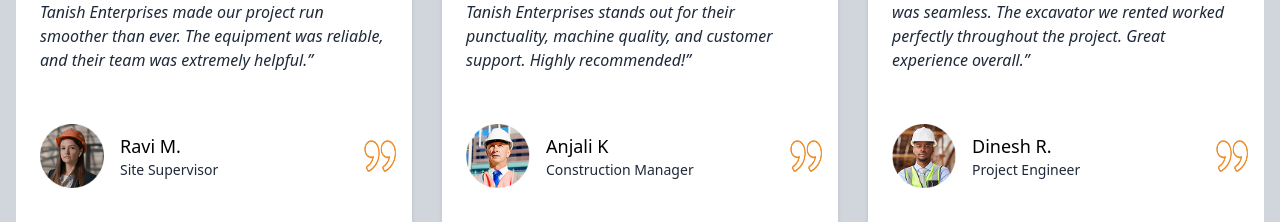
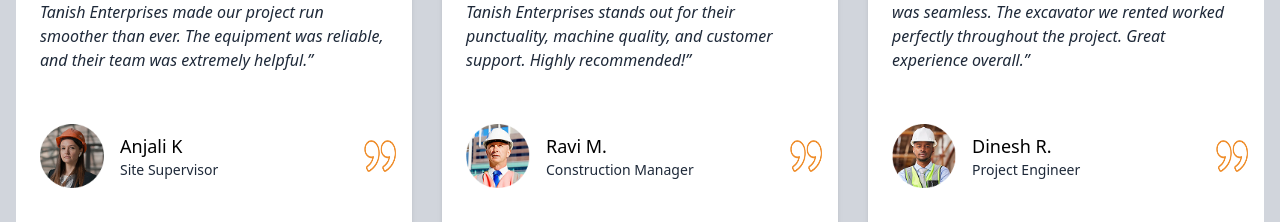
Before and after one commit to Manish6906/Construction, a React (Vite) app: page / in a window 1280 px wide. Shown: the part 4427-4649 px from the top of the page. Built offline with nearby package versions, Linux system fonts and the light colour scheme.

Commit message:
name chng

```diff
--- a/src/Components/MainPage/Testimonials.jsx
+++ b/src/Components/MainPage/Testimonials.jsx
@@ -15,13 +15,13 @@
 const testimonialsData = [
   {
     text: 'Outstanding service and top-notch machinery! Tanish Enterprises made our project run smoother than ever. The equipment was reliable, and their team was extremely helpful.',
-    name: 'Ravi M.',
+    name: 'Anjali K',
     role: 'Site Supervisor',
     image: Ellipse95,
   },
   {
     text: 'I’ve rented from other companies before, but Tanish Enterprises stands out for their punctuality, machine quality, and customer support. Highly recommended!',
-    name: 'Anjali K',
+    name: 'Ravi M.',
     role: 'Construction Manager',
     image: Ellipse96,
   },
```
